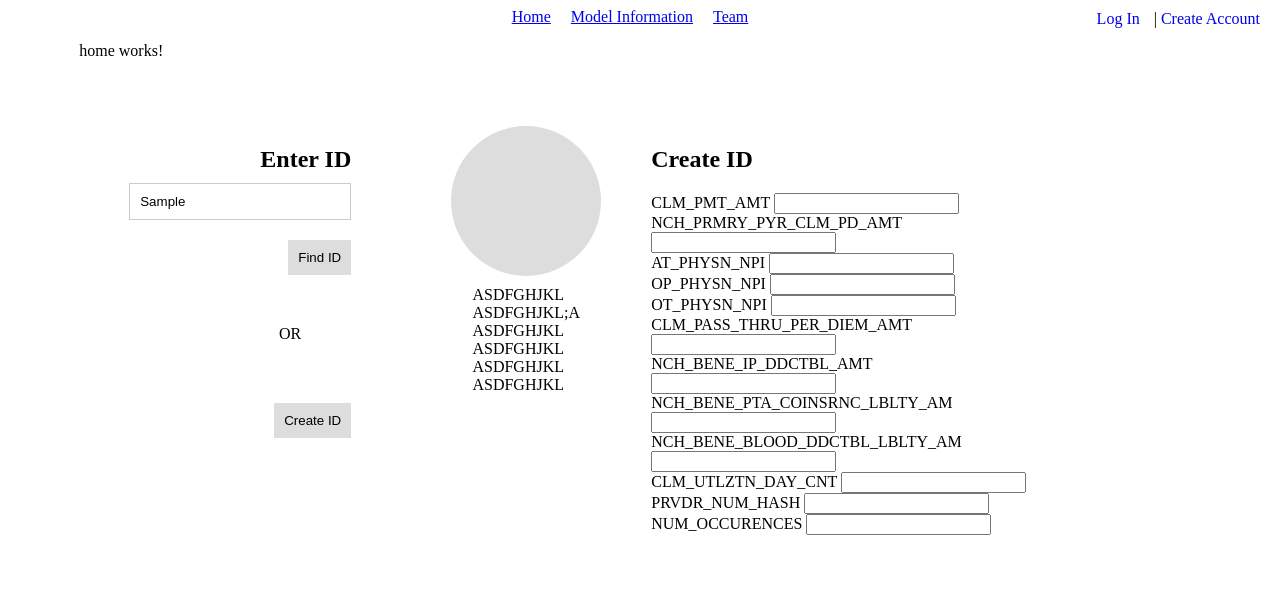
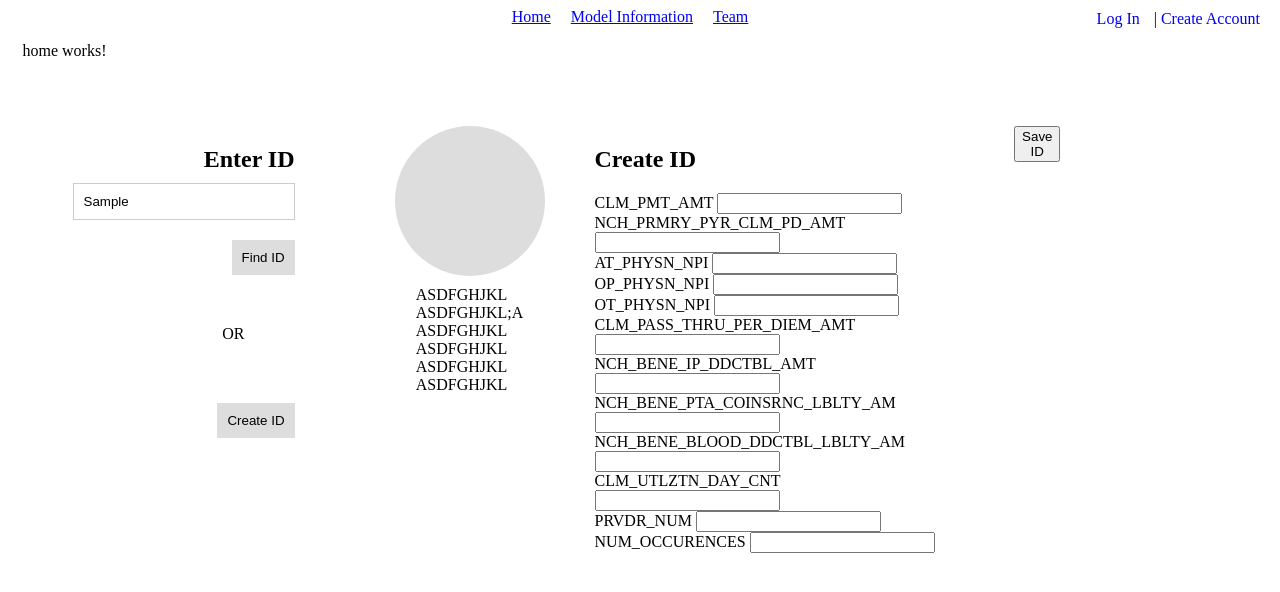
Before and after one commit to dbaglodi/Healthcare-Fraud-Detection, an Angular app in the folder healthcare-fraud-detection/: page /home in a window 1280 px wide. Both pictures are taken after typing "Sample" into the empty fields and a click on the button "Create ID". Shown: the top 592 px of the page. Built offline with nearby package versions, Linux system fonts and the light colour scheme; no server answers.

Commit message:
submit functionality

```diff
--- a/healthcare-fraud-detection/src/app/home/home.component.html
+++ b/healthcare-fraud-detection/src/app/home/home.component.html
@@ -31,4 +31,8 @@
     <div *ngIf="formVisible" class="detect-fraud-section">
         <button (click)="detectFraud()">Detect Fraud</button>
     </div>
+
+    <div *ngIf="isIdSectionVisible" class="detect-fraud-section">
+      <button id="saveIdButton" (click)="saveIdForm()">Save ID</button>
+  </div>
 </div>
--- a/healthcare-fraud-detection/src/app/home/home.component.ts
+++ b/healthcare-fraud-detection/src/app/home/home.component.ts
@@ -32,7 +32,7 @@ export class HomeComponent implements OnInit {
   findIdOld(id:string) {
     console.log(this.beneficiaries.get(id));
     if (this.beneficiaries.has(this.currentID)) {
-      this.fraud = (this.beneficiaries.get(id).fraud_prediction == -1)? "Fraud" : "Not Fraud";
+    this.fraud = (this.beneficiaries.get(id).fraud_prediction == -1)? "Fraud" : "Not Fraud";
     } else {
       this.fraud = "";
     }
@@ -43,7 +43,7 @@ export class HomeComponent implements OnInit {
     this.isIdSectionVisible = !this.isIdSectionVisible; // Toggle visibility
 
     if (this.isIdSectionVisible) {
-      const newIdSection = document.getElementById('newIdSection');
+      const newIdSection: HTMLElement | null = document.getElementById('newIdSection');
       if (newIdSection) {
         // Clear existing content if any
         newIdSection.innerHTML = '';
@@ -96,25 +96,85 @@ export class HomeComponent implements OnInit {
             <input type="text" id="CLM_UTLZTN_DAY_CNT" />
           </div>
           <div>
-            <label>PRVDR_NUM_HASH</label>
+            <label>PRVDR_NUM</label>
             <input type="text" id="PRVDR_NUM_HASH" />
           </div>
           <div>
             <label>NUM_OCCURENCES</label>
             <input type="text" id="NUM_OCCURENCES" />
           </div>
+
         `;
 
         newIdSection.appendChild(formSection);
       }
     } else {
       // Hide the form section
-      const newIdSection = document.getElementById('newIdSection');
+      const newIdSection: HTMLElement | null = document.getElementById('newIdSection');
       if (newIdSection) {
-        newIdSection.innerHTML = ''; // Clear the form section
+          newIdSection.innerHTML = ''; // Clear the form section
       }
     }
+
+
   }
+
+
+  saveIdForm() {
+    const formData: { [key: string]: string } = {};
+    const newIdSection = document.getElementById('newIdSection');
+
+    if (newIdSection) {
+      const inputs = newIdSection.querySelectorAll('input');
+      inputs.forEach((input: HTMLInputElement) => {
+        formData[input.id] = input.value;
+      });
+
+      console.log('Form data:', formData);
+
+      // Here you can send the data to a server or process it as needed
+      // For example:
+      // this.sendDataToServer(formData);
+
+      // Or save it to local storage:
+      localStorage.setItem('idFormData', JSON.stringify(formData));
+
+      alert('ID data saved successfully!');
+    } else {
+      console.error('newIdSection not found');
+    }
+  }
+
+  // saveIdForm() {
+  //   // const newIdSection = document.getElementById('newIdSection');
+
+  //   if (document) {
+  //     const formData = {
+  //       CLM_PMT_AMT: (document.getElementById('CLM_PMT_AMT') as HTMLInputElement).value,
+  //       NCH_PRMRY_PYR_CLM_PD_AMT: (document.getElementById('NCH_PRMRY_PYR_CLM_PD_AMT')as HTMLInputElement).value,
+  //       AT_PHYSN_NPI: (document.getElementById('AT_PHYSN_NPI') as HTMLInputElement).value,
+  //       OP_PHYSN_NPI: (document.getElementById('OP_PHYSN_NPI') as HTMLInputElement).value,
+  //       OT_PHYSN_NPI: (document.getElementById('OT_PHYSN_NPI') as HTMLInputElement).value,
+  //       CLM_PASS_THRU_PER_DIEM_AMT: (document.getElementById('CLM_PASS_THRU_PER_DIEM_AMT') as HTMLInputElement).value,
+  //       NCH_BENE_IP_DDCTBL_AMT: (document.getElementById('NCH_BENE_IP_DDCTBL_AMT') as HTMLInputElement).value,
+  //       NCH_BENE_PTA_COINSRNC_LBLTY_AM: (document.getElementById('NCH_BENE_PTA_COINSRNC_LBLTY_AM') as HTMLInputElement).value,
+  //       NCH_BENE_BLOOD_DDCTBL_LBLTY_AM: (document.getElementById('NCH_BENE_BLOOD_DDCTBL_LBLTY_AM') as HTMLInputElement).value,
+  //       CLM_UTLZTN_DAY_CNT: (document.getElementById('CLM_UTLZTN_DAY_CNT')as HTMLInputElement).value,
+  //       PRVDR_NUM_HASH: (document.getElementById('PRVDR_NUM_HASH') as HTMLInputElement).value,
+  //       NUM_OCCURENCES: (document.getElementById('NUM_OCCURENCES') as HTMLInputElement).value
+  //     };
+
+  //     // Here you would typically send this data to a server
+  //     // For this example, we'll just log it to the console
+  //     console.log('Form data:', formData);
+
+  //     // You could also save it to local storage
+  //     // localStorage.setItem('idFormData', JSON.stringify(formData));
+
+  //     alert('ID data saved successfully!');
+  //   }
+  // }
+
 
   // Method for handling 'Detect Fraud' button click
   detectFraud() {
```
